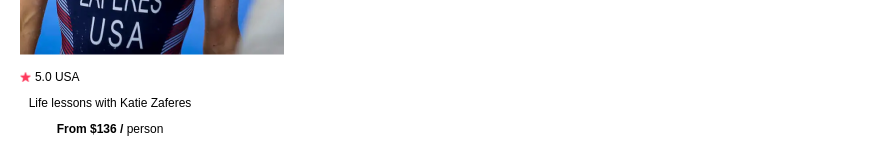
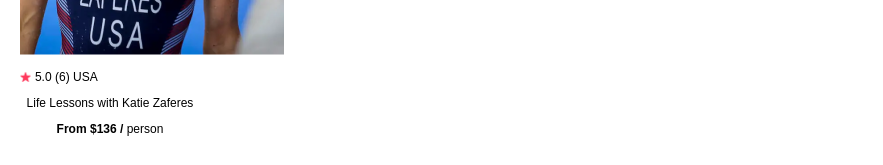
Before and after one commit to airbathingape/airbnb-clone, a React (Create React App) app: page / in a window 1280 px wide. Shown: the part 760-925 px from the top of the page, without its empty margins (0-883 px from the left). Built offline with nearby package versions, Linux system fonts and the light colour scheme.

Commit message:
finished props

```diff
--- a/src/components/Card.js
+++ b/src/components/Card.js
@@ -9,10 +9,10 @@ export default function Card(props) {
                 <img src={props.img}/>
                     <div className="review">
                         <img src={Star} alt="star" className="card--star"/>
-                        <p>{props.rating} USA</p>
+                        <p>{props.rating} ({props.reviewCount}) {props.country}</p>
                     </div>
-                <p>Life lessons with Katie Zaferes</p>
-                <p><strong>From $136 / </strong> person</p>
+                <p>{props.title}</p>
+                <p><strong>From ${props.price} / </strong> person</p>
                 <span className="sold">SOLD OUT</span>
             </div>
         </section>
```
